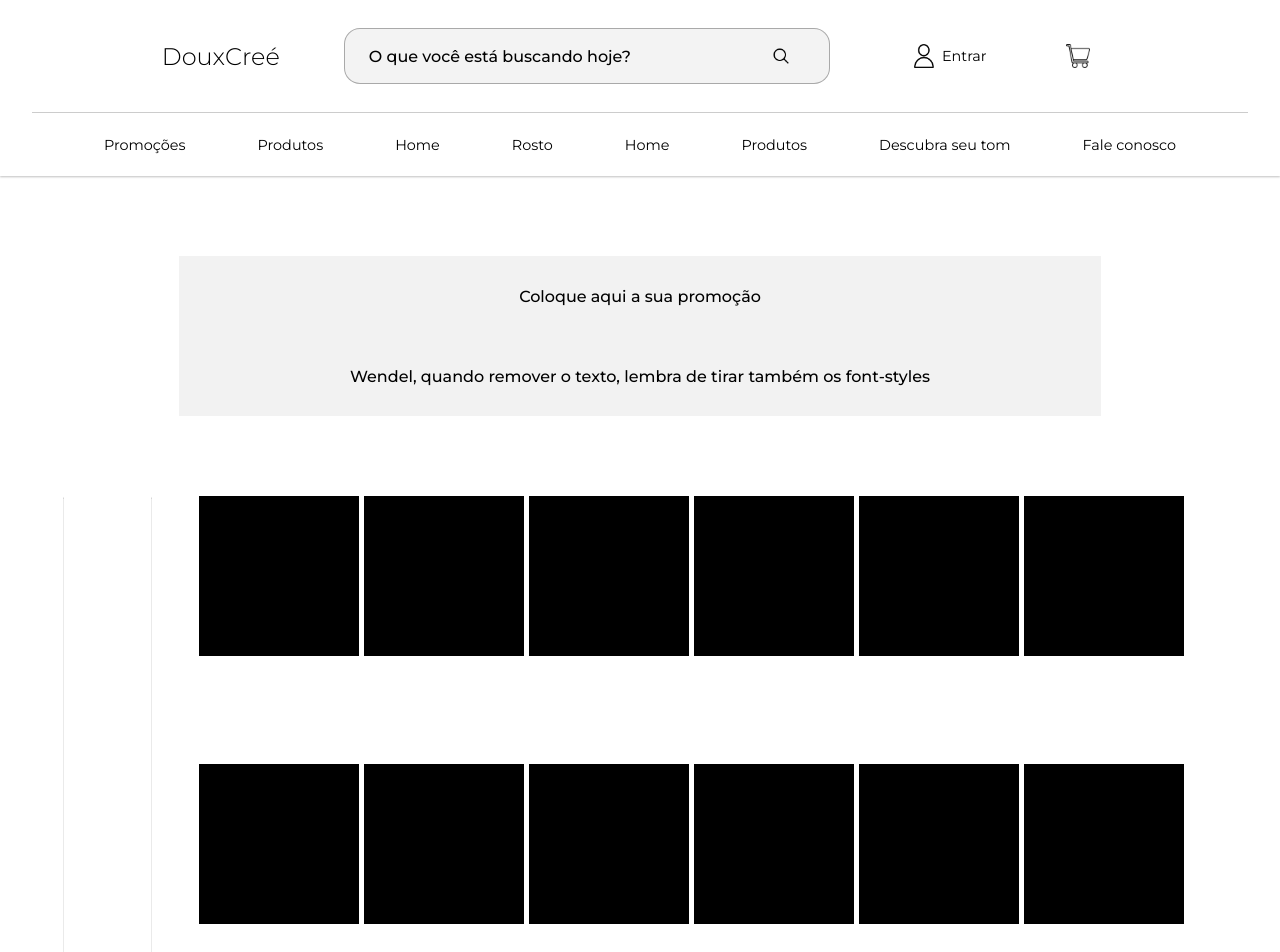
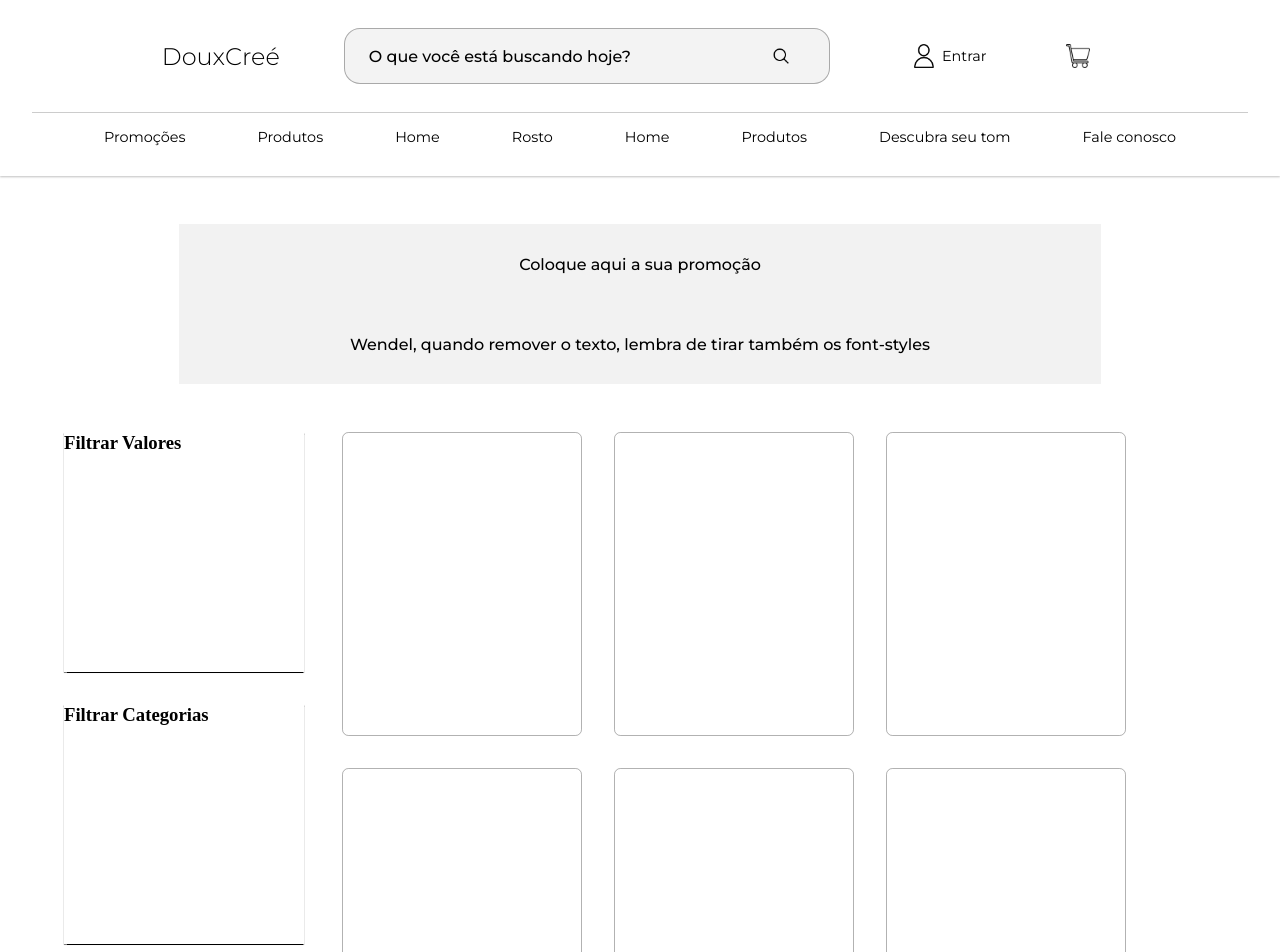
Before and after one commit to WendelFrancy/douxcree, a React (Vite) app: page /catalogue in a window 1280 px wide. Shown: the top 952 px of the page. Built offline with nearby package versions, Linux system fonts and the light colour scheme.

Commit message:
Adding Card Style

```diff
--- a/src/components/catalogue/Menu/StsCtgMenu.ts
+++ b/src/components/catalogue/Menu/StsCtgMenu.ts
@@ -9,7 +9,6 @@ export const MenuContainer = styled.div`
     display: grid;
     grid-template-rows: 7rem 4rem;
     align-items: center;
-    position: fixed;
     padding: 0 2rem;
     width: 100%;
     background-color: white;
--- a/src/components/catalogue/Menu/navegation/StsNav.ts
+++ b/src/components/catalogue/Menu/navegation/StsNav.ts
@@ -24,9 +24,10 @@ export const Navigation = styled.li`
     font-family: "Montserrat", serif;
     font-size: .9rem;
     font-weight: 400;
+    margin-bottom: 1rem;
     height: 100%;
     .navpara{
-        animation: ${navMotion} .3s ease-in-out;
+        animation: ${navMotion} .1s ease-in-out;
         animation-fill-mode: forwards;
     }
 `;
--- a/src/components/catalogue/StsCatalogue.ts
+++ b/src/components/catalogue/StsCatalogue.ts
@@ -7,5 +7,4 @@ import styled from "styled-components"
 */
 export const CtgBackground = styled.div`
     margin: 0 auto;
-    height: 28vh;
 `;
--- a/src/components/catalogue/body/CtgBody.tsx
+++ b/src/components/catalogue/body/CtgBody.tsx
@@ -17,6 +17,7 @@ const CtgBody = () => {
                     </Promotions>
                 </PromoContainer>
                 <ProductContainer>
+
                     <Filters />
                     <Cards />
                 </ProductContainer>
--- a/src/components/catalogue/body/StsCtgBody.ts
+++ b/src/components/catalogue/body/StsCtgBody.ts
@@ -1,7 +1,7 @@
 import styled from 'styled-components'
 
 export const FullBody = styled.div`
-    padding: 0 5%;
+    padding: 3rem 5% 0 5%;
 `;
 
 export const PromoContainer = styled.section`
@@ -17,7 +17,6 @@ export const Promotions = styled.div`
     font-family: "Montserrat", serif;
     font-weight: 500;
 
-    margin-top: 2rem;
     height: 10rem;
     width: 80%;
     background-color: rgba(0,0,0,0.05);
@@ -25,7 +24,8 @@ export const Promotions = styled.div`
 
 // Aqui vai precisar ser grid mesmo, pq senão não vai dar pra controlar o tamanho do aside.
 export const ProductContainer = styled.section`
-    display: flex;
-    margin-top: 5rem;
+    display: grid;
+    grid-template-columns: 20% 80%;
+    margin-top: 3rem;
     gap: 3rem;
 `;
--- a/src/components/catalogue/body/cards/StsCards.ts
+++ b/src/components/catalogue/body/cards/StsCards.ts
@@ -3,11 +3,12 @@ import styled from 'styled-components'
 export const ProductsCardContainer = styled.div`
     display: flex;
     flex-wrap: wrap;
-    gap: 5px;
+    gap: 2rem;
 `;
 
 export const Card = styled.div`
-    height: 10rem;
-    width: 10rem;
-    background-color: black;
+    height: 19rem;
+    width: 15rem;
+    border-radius: .4rem;
+    border: 1px solid rgba(0,0,0,.3);
 `;
--- a/src/components/catalogue/body/filters/Filters.tsx
+++ b/src/components/catalogue/body/filters/Filters.tsx
@@ -1,11 +1,19 @@
-import { SideBarContainer } from "./StsFilters";
+import { SideBarContainer, AsideContainer } from "./StsFilters";
 
 const Filters = () => {
     return (
         <>
-            <SideBarContainer>
+            <AsideContainer>
 
-            </SideBarContainer>
+                <SideBarContainer>
+                    <h1> Filtrar Valores</h1>
+                </SideBarContainer>
+
+                <SideBarContainer>
+                    <h1> Filtrar Categorias </h1>
+                </SideBarContainer>
+
+            </AsideContainer>
         </>
     )
 }
--- a/src/components/catalogue/body/filters/StsFilters.ts
+++ b/src/components/catalogue/body/filters/StsFilters.ts
@@ -1,7 +1,13 @@
 import styled from 'styled-components'
 
+export const AsideContainer = styled.div`
+    display: flex;
+    flex-direction: column;
+    gap: 2rem;
+`;
+
 export const SideBarContainer = styled.aside`
-    height: 50rem;
+    height: 15rem;
     width: 15rem;
     background-color: white;
     box-shadow: 0 .5px 1px 0 rgba(0,0,0,2);
```
